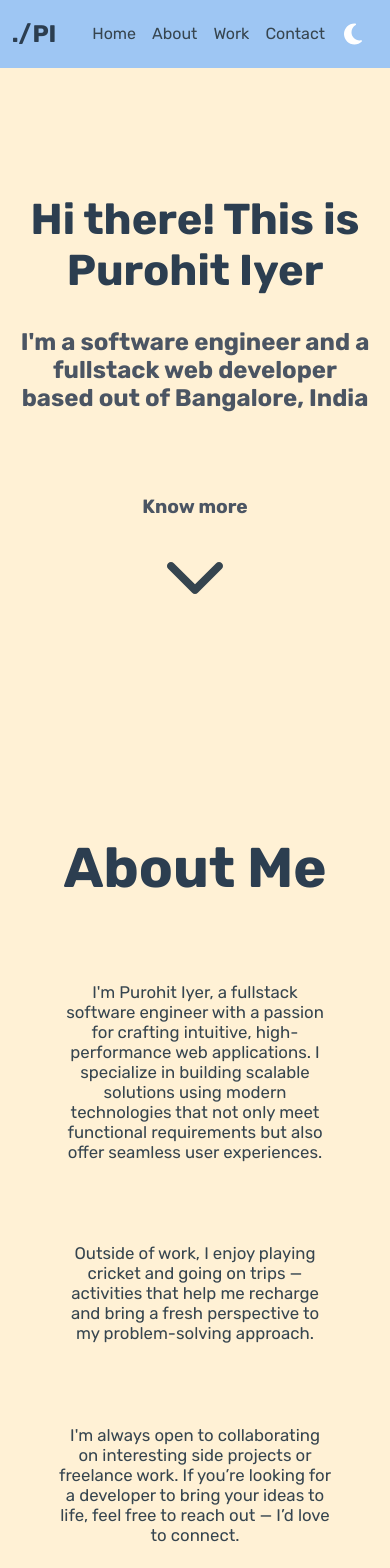
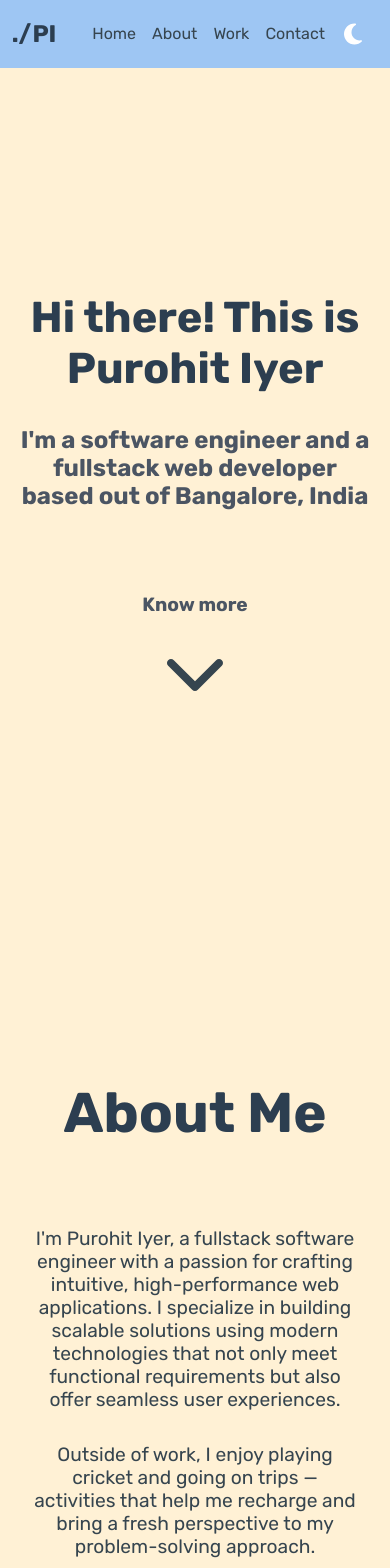
Before and after one commit to GeekyPython/new-portfolio-website, a React (Create React App) app: page / in a window 390 px wide. Shown: the top 1568 px of the page. Built offline with nearby package versions, Linux system fonts and the light colour scheme.

Commit message:
Modifications made to the mobile view

```diff
--- a/src/components/about.js
+++ b/src/components/about.js
@@ -8,6 +8,7 @@ export const AboutPage = () => {
             </div>
             <div className="about-text">
                 <h1>About Me</h1>
+                <div className="about-content">
                     <p>
                     I'm Purohit Iyer, a fullstack software engineer with a passion for crafting intuitive, high-performance web applications. I specialize in building scalable solutions using modern technologies that not only meet functional requirements but also offer seamless user experiences.
                     </p>
@@ -19,5 +20,6 @@ export const AboutPage = () => {
                     </p>
                 </div>
             </div>
+        </div>
     );
 }
--- a/src/components/styles/about.css
+++ b/src/components/styles/about.css
@@ -33,8 +33,7 @@
 {
     display: flex;
     flex-direction: column;
-    justify-content: space-between;
-    padding-bottom: 20%;
+    /* padding-bottom: 20%; */
     height: 100%;
     box-sizing: border-box;
     /* background-color: bisque; */
@@ -68,20 +67,29 @@
 {
     .about
     {
-        padding-top: 16%;
+        padding-top: 15%;
+        height: 20%;
         flex-direction: column;
+        justify-content: center;
     }
 
     .about-text
     {
         width: 100%;
-        height: 100%;
-        padding: 0 15%;
+        padding: 5% 8%;
+    }
+
+    .about-content
+    {
+        margin-top: 10%;
+        width: 100%;
+        /* background-color: antiquewhite; */
     }
 
     .about-text p
     {
-        font-size: 1.05rem;
+        font-size: 1.2rem;
+        margin: 2rem 0;
     }
     .about-image
     {
--- a/src/components/styles/contact.css
+++ b/src/components/styles/contact.css
@@ -44,8 +44,6 @@
     padding: 5% 0;
 }
 
-
-
 .contact-info hr
 {
     width: 60%;
@@ -88,7 +86,7 @@
     .contact-section
     {
         padding-top: 15%;
-        height: 35%;
+        height: 25%;
     }
 
 
--- a/src/components/styles/intro.css
+++ b/src/components/styles/intro.css
@@ -83,10 +83,10 @@
     }
     .intro-text
     {
-        height: 65%;
+        height: 100%;
         /* background-color: #4b5563; */
         justify-content: center;
-        margin-top: 10%;
+        /* margin-top: 10%; */
     }
     .intro h1
     {
--- a/src/components/work/work.css
+++ b/src/components/work/work.css
@@ -118,8 +118,8 @@
 {
     .work-page
     {
-        padding-top: 15%;
-        height: 50%;
+        padding-top: 20%;
+        height: 35%;
     }
     .work-list
     {
--- a/src/index.css
+++ b/src/index.css
@@ -13,7 +13,7 @@ body, #root{
 
 @media screen and (max-width: 768px) {
   body, #root {
-    height: 400vh;
+    height: 450vh;
   }
 }
 
```
Lines whose indentation alone changed are shown as unchanged.
